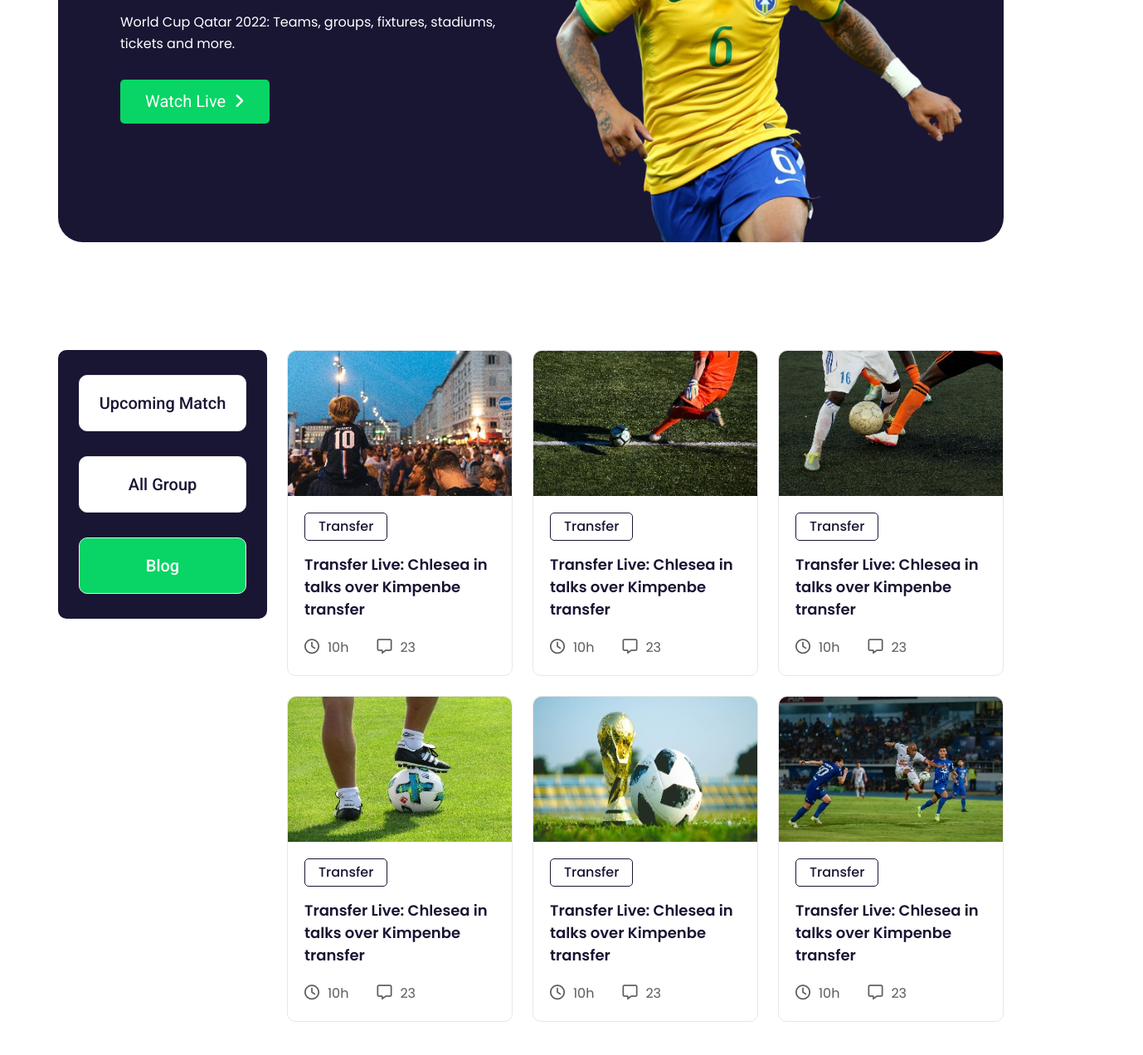
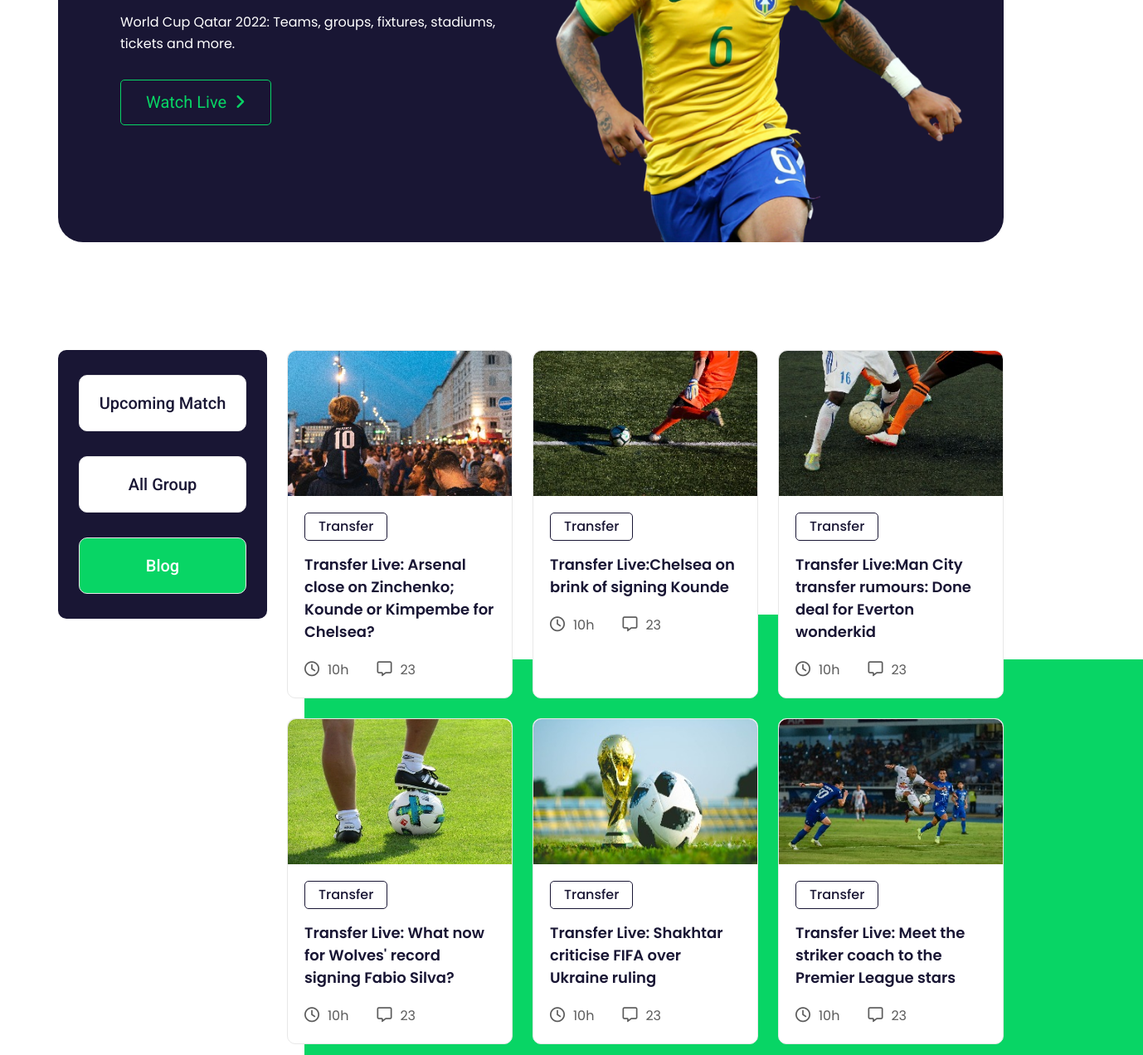
Before and after one commit to mirzanahid/fifacup, a plain HTML site: page index.html in a window 1280 px wide. Shown: the part 308-1580 px from the top of the page at 83% size, 1378 px wide, since content can reach past the window. Drawn offline with Linux system fonts and the light colour scheme.

Commit message:
button hover animation added

```diff
--- a/assets/css/style.css
+++ b/assets/css/style.css
@@ -164,11 +164,16 @@ body {
     font-weight: 400;
     font-size: 20px;
     line-height: 23px;
-    color: #FFFFFF;
-    background-color: #08d565;
+    color: #08d565;
+    /* background-color: #08d565; */
     padding: 15px 30px;
     border-radius: 5px;
     display: inline-block;
+    position: relative;
+    transition: all 0.2s;
+    overflow: hidden;
+    border: 1px solid #08d565;
+    z-index: 1;
 }
 
 
@@ -176,6 +181,89 @@ body {
     font-size: 20px;
     margin-left: 10px;
 }
+
+
+.header-btn:before,
+.header-btn:after,
+span:before,
+span:after {
+  content: "";
+  position: absolute;
+  width: 25%;
+  height: 100%;
+  background-color: #08d565;
+  z-index: -1;
+  transition: all 0.1s;
+
+}
+
+.header-btn:before {
+  top: 100%;
+  left: 0%;
+  border-radius: 5px 0 0 5px
+}
+
+.header-btn:hover:before {
+  top: 0;
+  left: 0;
+}
+
+.header-btn:after {
+  top: -100%;
+  right: 0;
+  transition-delay: 0.3s;
+  border-radius: 0 5px 5px 0;
+}
+
+.header-btn:hover:after {
+  top: 0;
+  right: 0;
+}
+
+.header-btn span:before {
+  top: -100%;
+  left: 25%;
+  transition-delay: 0.1s;
+
+}
+
+.header-btn:hover span:before {
+  top: 0;
+  left: 25%;
+}
+
+.header-btn span:after {
+  bottom: -100%;
+  right: 25%;
+  transition-delay: 0.2s;
+
+}
+
+.header-btn:hover span:after {
+  bottom: 0;
+  right: 25%;
+}
+
+.header-btn:hover {
+  color: #FFFFFF;
+}
+
+
+
+
+
+
+
+
+
+
+
+
+
+
+
+
+
 
 .nav-btn {
     font-family: 'Roboto', sans-serif;
@@ -711,9 +799,9 @@ footer .social-icons ul li i:hover {
     /* ================================
              typography css start
        ================================ */
-    .main-heading {
-        font-size: 22px;
-        line-height: 33px;
+       .main-heading {
+        font-size: 28px;
+        line-height: 40px;
         width: auto;
     }
 
--- a/index.html
+++ b/index.html
@@ -27,7 +27,7 @@
                 <div class="header-text">
                     <h1 class="main-heading">FIFA World Cup Qatar 2022</h1>
                     <p class="header-pra">World Cup Qatar 2022: Teams, groups, fixtures, stadiums, tickets and more.</p>
-                    <a class="header-btn" href="">Watch Live<i class="fa-solid fa-angle-right"></i></a>
+                    <a class="header-btn" href=""><span>Watch Live<i class="fa-solid fa-angle-right"></i></span></a>
                 </div>
                 <div class="header-image">
                     <img src="assets/images/banner-image-1.png" alt="Banner Image">
@@ -43,8 +43,8 @@
     <main>
 
         <!--=============================
-                 main-content html start
-        =============================-->
+          main-content html start
+       =============================-->
 
         <section id="main-content">
             <div class="container">
@@ -64,7 +64,8 @@
                                 </div>
                                 <div class="card-text">
                                     <a class="blog-card-btn" href="">Transfer</a>
-                                    <h4 class="blog-card_heading">Transfer Live: Chlesea in talks over Kimpenbe transfer
+                                    <h4 class="blog-card_heading">Transfer Live: Arsenal close on Zinchenko; Kounde or
+                                        Kimpembe for Chelsea?
                                     </h4>
                                     <div class="comments">
                                         <span class="card-comment"><i class="fa-regular fa-clock"></i>10h</span>
@@ -78,7 +79,7 @@
                                 </div>
                                 <div class="card-text">
                                     <a class="blog-card-btn" href="">Transfer</a>
-                                    <h4 class="blog-card_heading">Transfer Live: Chlesea in talks over Kimpenbe transfer
+                                    <h4 class="blog-card_heading">Transfer Live:Chelsea on brink of signing Kounde
                                     </h4>
                                     <div class="comments">
                                         <span class="card-comment"><i class="fa-regular fa-clock"></i>10h</span>
@@ -92,7 +93,8 @@
                                 </div>
                                 <div class="card-text">
                                     <a class="blog-card-btn" href="">Transfer</a>
-                                    <h4 class="blog-card_heading">Transfer Live: Chlesea in talks over Kimpenbe transfer
+                                    <h4 class="blog-card_heading">Transfer Live:Man City transfer rumours: Done deal for
+                                        Everton wonderkid
                                     </h4>
                                     <div class="comments">
                                         <span class="card-comment"><i class="fa-regular fa-clock"></i>10h</span>
@@ -106,7 +108,8 @@
                                 </div>
                                 <div class="card-text">
                                     <a class="blog-card-btn" href="">Transfer</a>
-                                    <h4 class="blog-card_heading">Transfer Live: Chlesea in talks over Kimpenbe transfer
+                                    <h4 class="blog-card_heading">Transfer Live: What now for Wolves' record signing
+                                        Fabio Silva?
                                     </h4>
                                     <div class="comments">
                                         <span class="card-comment"><i class="fa-regular fa-clock"></i>10h</span>
@@ -120,7 +123,8 @@
                                 </div>
                                 <div class="card-text">
                                     <a class="blog-card-btn" href="">Transfer</a>
-                                    <h4 class="blog-card_heading">Transfer Live: Chlesea in talks over Kimpenbe transfer
+                                    <h4 class="blog-card_heading">Transfer Live: Shakhtar criticise FIFA over Ukraine
+                                        ruling
                                     </h4>
                                     <div class="comments">
                                         <span class="card-comment"><i class="fa-regular fa-clock"></i>10h</span>
@@ -134,7 +138,8 @@
                                 </div>
                                 <div class="card-text">
                                     <a class="blog-card-btn" href="">Transfer</a>
-                                    <h4 class="blog-card_heading">Transfer Live: Chlesea in talks over Kimpenbe transfer
+                                    <h4 class="blog-card_heading">Transfer Live: Meet the striker coach to the Premier
+                                        League stars
                                     </h4>
                                     <div class="comments">
                                         <span class="card-comment"><i class="fa-regular fa-clock"></i>10h</span>
@@ -145,9 +150,9 @@
                         </div>
                     </div>
                 </div>
-                  <div class="view">
+                <div class="view">
                     <a class="view-btn" href="#">View All</a>
-                  </div>
+                </div>
             </div>
         </section>
         <!--=============================
```
Also changed, not shown: allgroup.html (+1 -1 lines), upcoming.html (+1 -1 lines).
